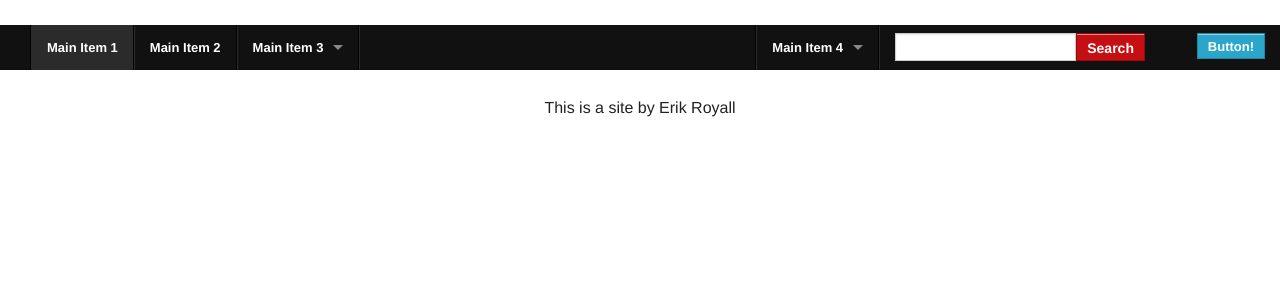
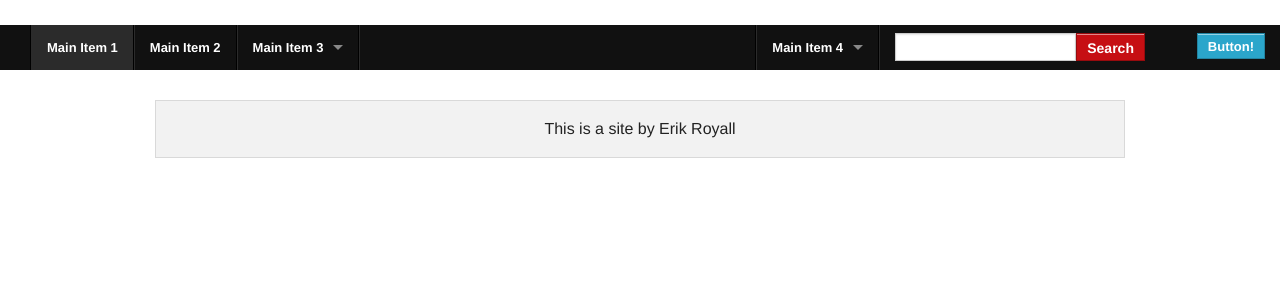
Before and after one commit to erikroyall/erikroyall.github.com, a Jekyll site: the page built from index.html, in a window 1280 px wide. Shown: the top 300 px of the page. Built offline with Jekyll 4.4.1, drawn with Linux system fonts in a browser that asks for light colours; Markdown is read by kramdown in place of the engine named in the settings; the list of posts is cut into pages by our own code.

Commit message:
Fix Footer

```diff
--- a/_includes/footer.html
+++ b/_includes/footer.html
@@ -1,6 +1,8 @@
     <footer>
         <div class="row">
-            <div class="large-12 columns center">This is a site by Erik Royall</div>
+            <div class="large-12 columns center">
+                <div class="panel">This is a site by Erik Royall</div>
+            </div>
         </div>
     </footer>
     <script>
```
